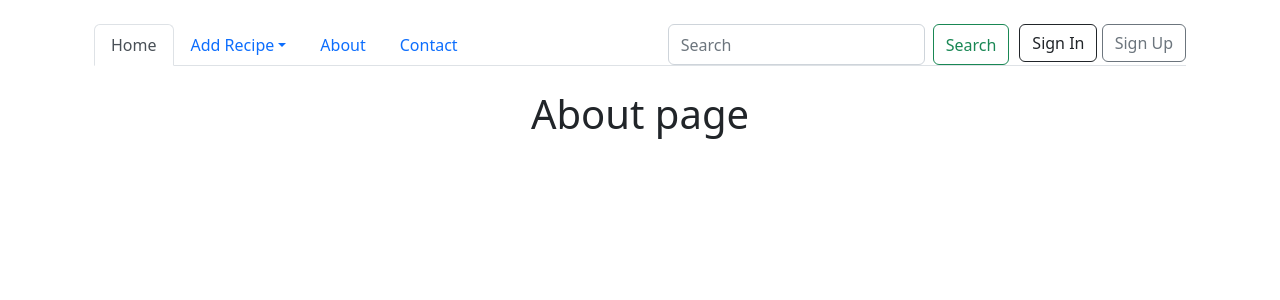
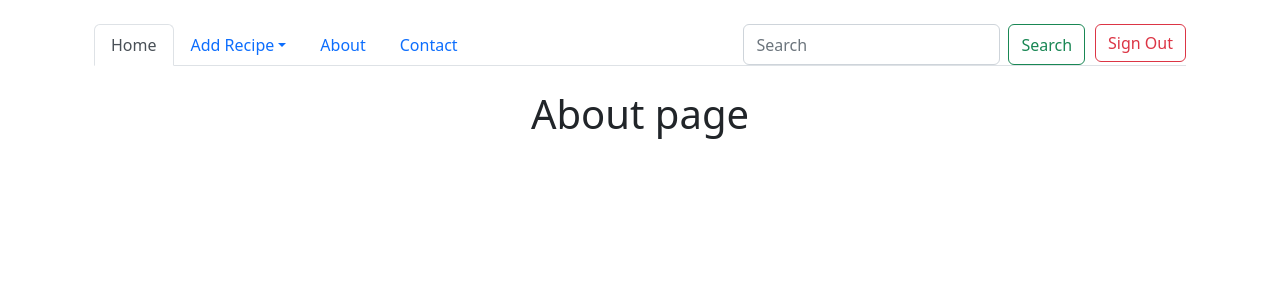
Before and after one commit to JolomonSon/Recipe-App, a Django app: page /about/ in a window 1280 px wide. Shown: the top 300 px of the page. Run offline with Django 4.2, Linux system fonts and the light colour scheme; a user stored in the database is signed in.

Commit message:
Updated navbar display based on user authentication

```diff
--- a/recipe/main/templates/includes/navbar.html
+++ b/recipe/main/templates/includes/navbar.html
@@ -24,16 +24,12 @@
       <button class="btn btn-outline-success" type="submit">Search</button>
     </form>
     <div style="margin-left:10px ;">
-      <button class="btn btn-outline-dark" type="submit">Sign In</button>
-      <button class="btn btn-outline-secondary" type="submit">Sign Up</button>
-      <!--
       {% if user.is_authenticated %}
       <button class="btn btn-outline-danger" type="submit">Sign Out</button>
       {% else %}
       <button class="btn btn-outline-dark" type="submit">Sign In</button>
       <button class="btn btn-outline-white" type="submit">Sign Up</button>
       {% endif %}
-      -->
     </div>
   </ul>
 </div>
```
